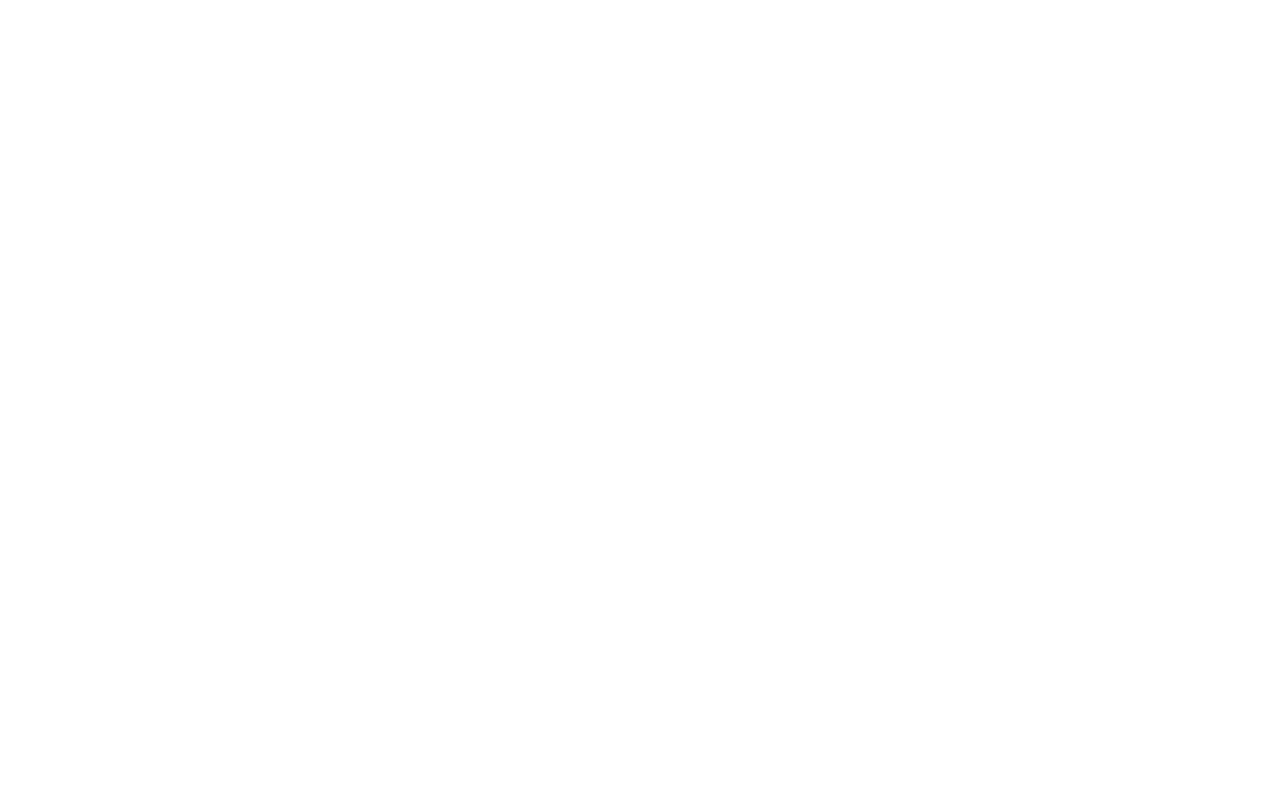
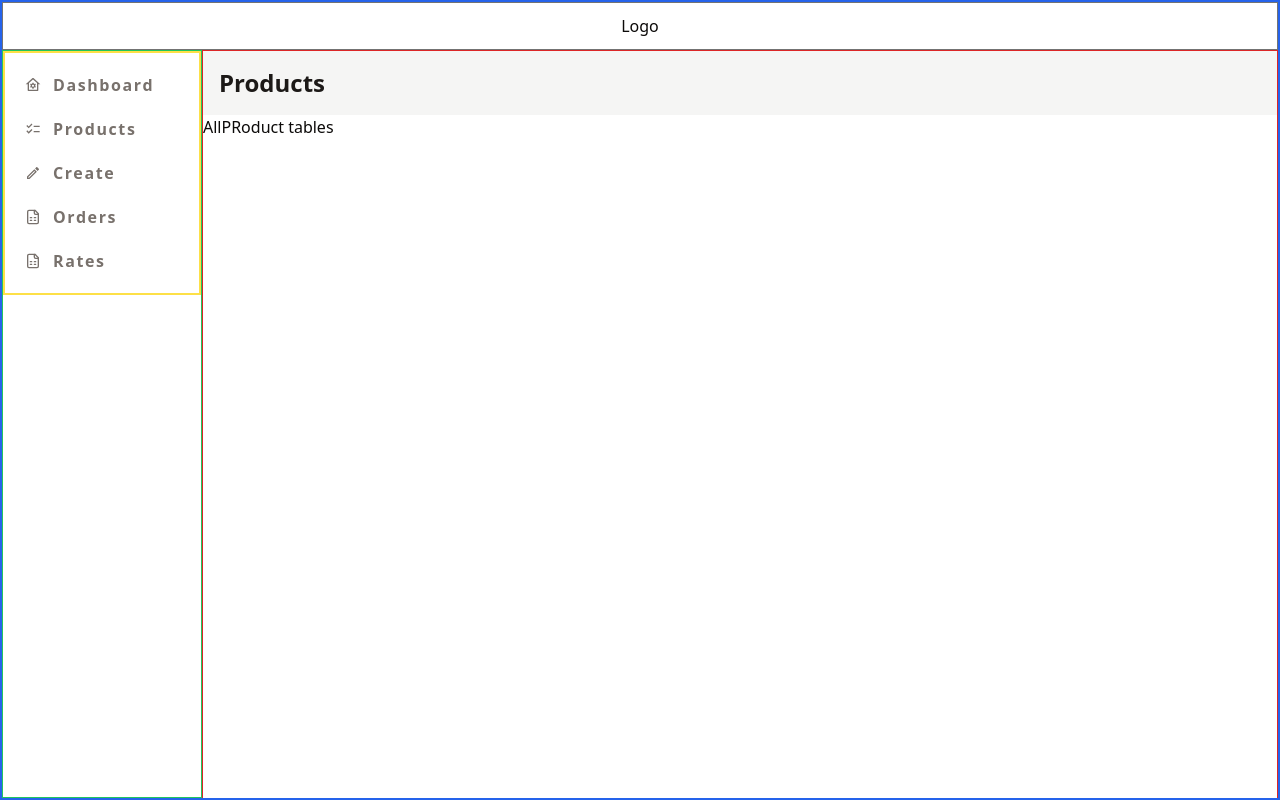
Before and after one commit to Nitish490388/Ecomm, a React (Vite) app in the folder client/: page /admin/allProducts in a window 1280 px wide. Before the commit this address had no page. Built offline with nearby package versions, Linux system fonts and the light colour scheme; no server answers.

Commit message:
dashboard ui

```diff
--- a/client/src/App.tsx
+++ b/client/src/App.tsx
@@ -6,6 +6,8 @@
 import Trial from "./pages/Trial";
 import Dashboard from "./pages/Dashboard"
 import CreateProduct from "./components/CreateProduct"
+import DashboardLayout from "./components/DashboardLayout"
+import AdminAllProducts from "./pages/AdminAllProducts"
 
 function App() {
 
@@ -17,8 +19,13 @@
           <Route path="/" element={<Home />} />
           <Route path="/signup" element={<Signup />} />
           <Route path="/signin" element={<Signin />} />
+
+
+        </Route>
+        <Route element={<DashboardLayout />}>
           <Route path="/admin/dashboard" element={<Dashboard />} />
-          <Route path="/admin/product/create" element={<CreateProduct />} />
+          <Route path="/admin/create-product" element={<CreateProduct />} />
+          <Route path="/admin/allProducts" element={<AdminAllProducts />} />
         </Route>
       </Routes>
     </>
--- /dev/null
+++ b/client/src/components/DashboardContent.tsx
@@ -0,0 +1,19 @@
+import Sidebar from "./Sidebar";
+
+const DashboardContent = ({ children }: {
+  children: React.ReactNode
+}) => {
+  return (
+    <div className="w-full h-full flex ">
+      <div className="border border-green-500 w-[200px]">
+        <Sidebar />
+      </div>
+      <div className="flex-grow overflow-scroll">
+        {children}
+      </div>
+
+    </div>
+  );
+};
+
+export default DashboardContent;
--- /dev/null
+++ b/client/src/components/DashboardHeader.tsx
@@ -0,0 +1,11 @@
+
+
+const DashboardHeader = () => {
+  return (
+    <div className="w-full h-12 border border-neutral-500 flex items-center justify-center">
+      <div>Logo</div>
+    </div>
+  );
+};
+
+export default DashboardHeader;
--- /dev/null
+++ b/client/src/components/DashboardLayout.tsx
@@ -0,0 +1,20 @@
+import { Outlet } from "react-router-dom";
+import DashboardHeader from "./DashboardHeader";
+import DashboardContent from "./DashboardContent";
+
+const DashboardLayout = () => {
+  return (
+    <div className="h-screen w-screen border-2 overflow-hidden border-blue-600 first-letter:select-none bg-background text-foreground flex flex-col ">
+      <div className="flex-none">
+        <DashboardHeader />
+      </div>
+      <div className="flex-grow overflow-y-scroll">
+        <DashboardContent>
+          <Outlet />
+        </DashboardContent>
+      </div>
+    </div>
+  );
+};
+
+export default DashboardLayout;
--- /dev/null
+++ b/client/src/components/Sidebar.tsx
@@ -0,0 +1,111 @@
+import { RiHomeGearLine } from "react-icons/ri";
+import { MdChecklist } from "react-icons/md";
+import { LuFileSpreadsheet } from "react-icons/lu";
+import { MdOutlineCreate } from "react-icons/md";
+import { Link } from "react-router-dom";
+
+const Sidebar = () => {
+  const sidebarItems = [
+    {
+      text: "Dashboard",
+      link: "/admin/allProducts",
+      icon: <RiHomeGearLine />
+    },
+    {
+      text: "Products",
+      link: "/admin/allProducts",
+      icon: <MdChecklist />
+    },
+    {
+      text: "Create",
+      link: "/admin/create-product",
+      icon: <MdOutlineCreate />
+    },
+    {
+      text: "Orders",
+      link: "/admin/appProducts",
+      icon: <LuFileSpreadsheet />
+    },
+    {
+      text: "Rates",
+      link: "/admin/appProducts",
+      icon: <LuFileSpreadsheet />
+    }
+  ];
+  return (
+    <div className="w-full h-full overflow-auto">
+      <div className="border-2  border-yellow-300">
+        <ul className="w-[90%] flex flex-col space-y-5 p-5 font-semibold text-muted-foreground font-sans tracking-widest	">
+          {
+            sidebarItems.map((item) => (
+              <li key={item.text}>
+                <Link to={item.link}>
+                  <div className="flex items-center justify-items-start space-x-3">
+                    <div >
+                      {item.icon}
+                    </div>
+                    <h3>{item.text}</h3>
+                  </div>
+                </Link>
+              </li>
+            ))
+          }
+
+
+          {/* <li>
+            <Link to="/admin/allProducts">
+              <div className="flex items-center justify-items-start space-x-3">
+                <div >
+                  <RiHomeGearLine />
+                </div>
+                <h3>Dashboard</h3>
+              </div>
+            </Link>
+          </li>
+          <li>
+            <Link to="/admin/allProducts">
+              <div className="flex items-center justify-items-start space-x-3">
+                <div >
+                  <MdChecklist />
+                </div>
+                <h3>Orders</h3>
+              </div>
+            </Link>
+          </li>
+          <li>
+            <Link to="/admin/allProducts">
+              <div className="flex items-center justify-items-start space-x-3">
+                <div >
+                  < RiHomeGearLine />
+                </div>
+                <h3>Products</h3>
+              </div>
+            </Link>
+          </li>
+          <li>
+            <Link to="/admin/allProducts">
+              <div className="flex items-center justify-items-start space-x-3">
+                <div >
+                  <RiHomeGearLine />
+                </div>
+                <h3>Rates</h3>
+              </div>
+            </Link>
+          </li>
+          <li>
+            <Link to="/admin/allProducts">
+              <div className="flex items-center justify-items-start space-x-3">
+                <div >
+                  <LuFileSpreadsheet />
+                </div>
+                <h3>Reports</h3>
+              </div>
+            </Link>
+          </li> */}
+        </ul>
+      </div>
+    </div>
+  );
+};
+
+export default Sidebar;
--- /dev/null
+++ b/client/src/pages/AdminAllProducts.tsx
@@ -0,0 +1,33 @@
+import { useEffect } from "react";
+import axiosClient from "@/utills/axiosClient";
+
+const AdminProducts = () => {
+
+  useEffect(() => {
+    const fetchData = async () => {
+      try {
+        const response = await axiosClient.get("/api/v1/admin/getAllProducts");
+        console.log(response.data.result);
+
+        // Handle the response here
+      } catch (error) {
+        // Handle the error here
+      }
+    };
+
+    fetchData();
+  }, []);
+
+  return (
+    <div className="border border-red-600 h-screen bg-background text-foreground">
+      <h1 className="font-bold bg-accent text-2xl text-accent-foreground p-4">
+        Products
+      </h1>
+      <div>
+        AllPRoduct tables
+      </div>
+    </div>
+  );
+};
+
+export default AdminProducts;
```
